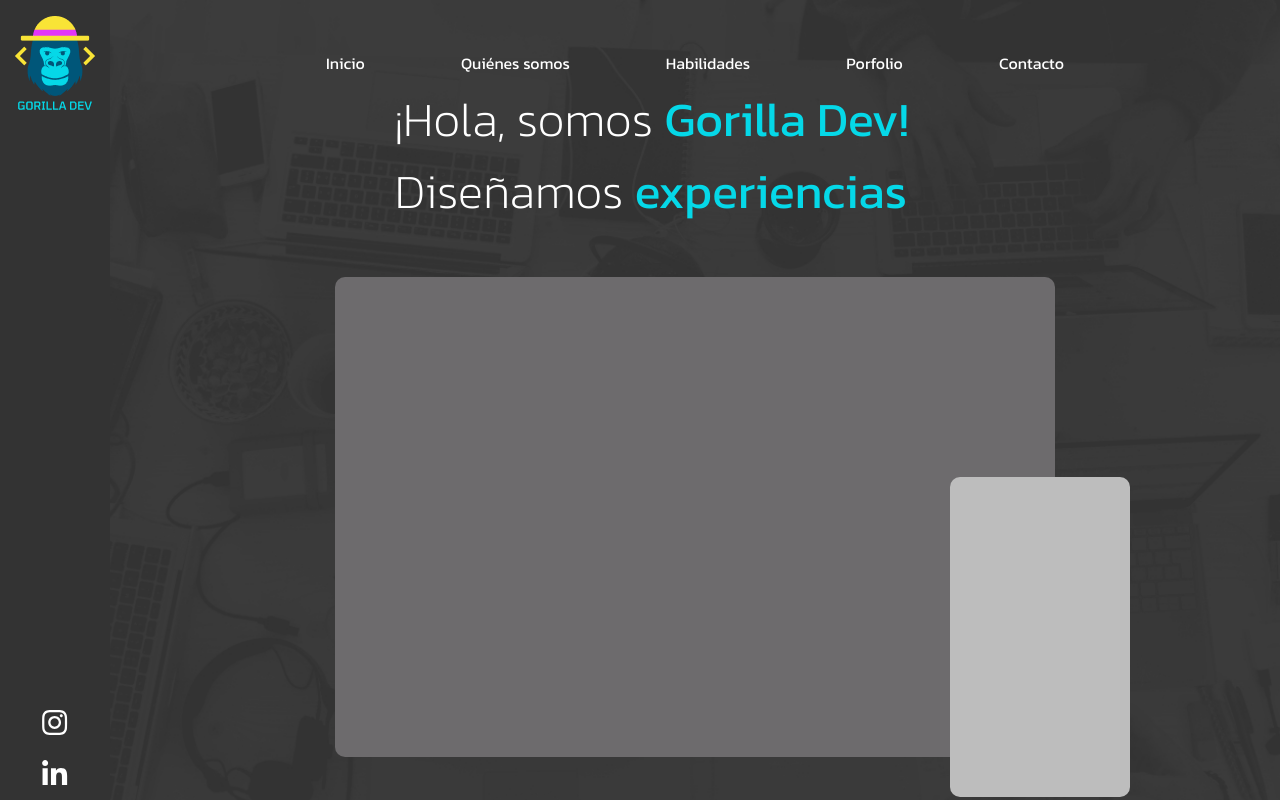
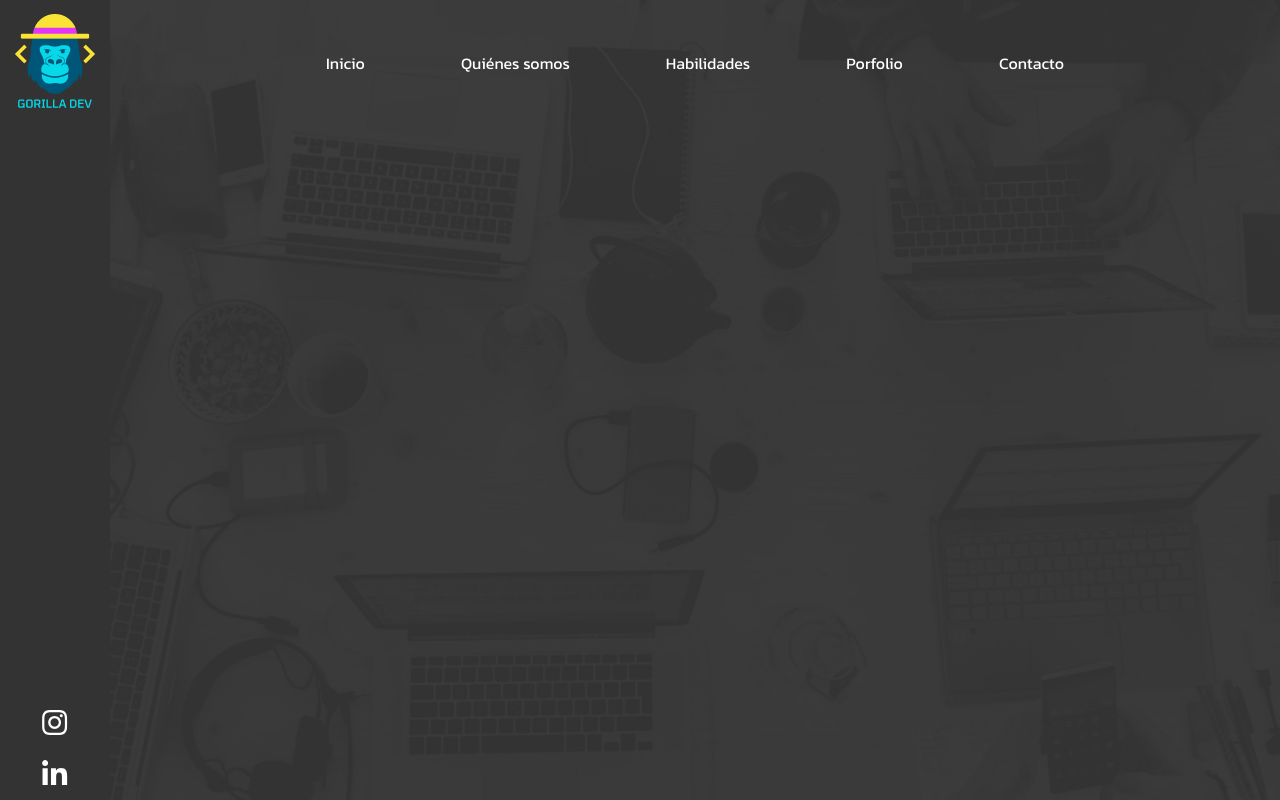
Before and after one commit to valinor33/gorilla-dev-pwa, a React (Create React App) app: page / in a window 1280 px wide. Built offline with nearby package versions, Linux system fonts and the light colour scheme.

Commit message:
update homeComponent and styles navbar & sidebar

```diff
--- /dev/null
+++ b/src/components/HomeMainContent.js
@@ -0,0 +1,20 @@
+import React from "react";
+import "./styles/HomeMainContent.css";
+
+function homeMainContent() {
+  return (
+    <section className="main__content">
+      <h1 className="main__content-title">
+        ¡Hola, somos <span>Gorilla Dev! </span>
+        Diseñamos <span>experiencias</span>
+      </h1>
+      <div className="main__content-cards">
+        <div className="main__content-card1">
+          <div className="main__content-card2"></div>
+        </div>
+      </div>
+    </section>
+  );
+}
+
+export default homeMainContent;
--- a/src/components/SideBar.js
+++ b/src/components/SideBar.js
@@ -1,6 +1,8 @@
 import React from "react";
+import { Link } from "react-router-dom";
 
 import "./styles/SideBar.css";
+import logo from "../assets/logo80px.png";
 
 function SideBar() {
   return (
@@ -43,6 +45,11 @@ function SideBar() {
           </svg>
         </a>
       </div>
+      <div className="logo">
+        <Link to="/">
+          <img className="sidebar__brand-logo" src={logo} alt="logo" />
+        </Link>
+      </div>
     </div>
   );
 }
--- /dev/null
+++ b/src/components/styles/HomeMainContent.css
@@ -0,0 +1,116 @@
+.main__content {
+  display: flex;
+  align-items: center;
+  justify-content: center;
+  width: 600px;
+  flex-direction: column;
+}
+
+.main__content-title {
+  color: var(--main-color-light);
+  font-weight: 200;
+  font-size: 48px;
+  width: 600px;
+  margin-bottom: 50px;
+  animation: fadeIn 3s;
+  position: relative;
+}
+
+.main__content-title span {
+  font-weight: 400;
+  color: var(--main-color-blue-light);
+}
+
+@keyframes fadeIn {
+  from {
+    top: -50px;
+    opacity: 0;
+  }
+  to {
+    top: 0;
+    opacity: 1;
+  }
+}
+
+.main__content-card1 {
+  background-color: var(--main-color-gray);
+  width: 720px;
+  height: 480px;
+  border-radius: 10px;
+  display: flex;
+  align-items: flex-end;
+  position: relative;
+  justify-content: flex-end;
+  animation: fadeLeft 3s;
+  animation-delay: 1s;
+  animation-fill-mode: backwards;
+}
+
+@keyframes fadeLeft {
+  from {
+    left: -50px;
+    opacity: 0;
+  }
+  to {
+    left: 0px;
+    opacity: 1;
+  }
+}
+
+.main__content-card2 {
+  background-color: #bdbdbd;
+  width: 180px;
+  height: 320px;
+  border-radius: 10px;
+  position: relative;
+  top: 40px;
+  right: -75px;
+  animation: fadeRight 3s;
+  animation-delay: 1s;
+}
+
+@keyframes fadeRight {
+  from {
+    right: -180px;
+    opacity: 0;
+  }
+  to {
+    right: -75px;
+    opacity: 1;
+  }
+}
+
+@media (max-width: 768px) {
+  .main__content-title {
+    font-size: 48px;
+    text-align: center;
+  }
+
+  .main__content-cards {
+    padding-top: 40px;
+  }
+
+  .main__content-card1 {
+    width: 360px;
+    height: 240px;
+  }
+  .main__content-card2 {
+    width: 90px;
+    height: 160px;
+    top: 25px;
+    right: -37px;
+  }
+}
+
+@media (max-width: 480px) {
+  .main__content {
+    width: 320px;
+    align-items: center;
+  }
+
+  .main__content-title {
+    font-size: 24px;
+    width: 100%;
+    text-align: center;
+  }
+}
--- a/src/components/styles/NavBar.css
+++ b/src/components/styles/NavBar.css
@@ -69,17 +69,33 @@
   transform: scaleX(0.5);
 }
 
-  @media (max-width: 1023px) {
+.navbar__brand-logo {
+  display: none;
+}
+
+@media only screen and (max-width: 1023px) {
   .navbar {
     background-color: var(--main-color-dark);
+    height: auto;
   }
 
   .navbar__links {
     padding: 0;
+    margin-top: 2rem;
+    margin-bottom: 2rem;
+  }
+
+  .navbar__links li {
+    padding: 0 1rem;
+  }
+
+  .navbar__brand-logo {
+    display: inline;
+    margin: 0.5rem auto;
   }
 }
 
-  @media (max-width: 768px) {
+@media only screen and (max-width: 768px) {
   .navbar {
     background-color: var(--main-color-dark);
     display: flex;
--- a/src/components/styles/SideBar.css
+++ b/src/components/styles/SideBar.css
@@ -2,6 +2,7 @@
   background-color: var(--main-color-dark);
   display: flex;
   flex-direction: column-reverse;
+  justify-content: space-between;
   width: 120px;
 }
 
@@ -15,7 +16,14 @@
   margin: 1em;
 }
 
-  @media (max-width: 1023px) {
+.logo {
+  display: flex;
+  justify-content: center;
+  align-items: center;
+  height: 125px;
+}
+
+@media only screen and (max-width: 1023px) {
   .sidebar {
     display: none;
   }
--- a/src/pages/Home.js
+++ b/src/pages/Home.js
@@ -1,4 +1,5 @@
 import React from "react";
+import HomeMainContent from "../components/HomeMainContent";
 import NavBar from "../components/NavBar";
 import SideBar from "../components/SideBar";
 
@@ -11,19 +12,7 @@ function Home() {
         <NavBar />
         <main className="main">
           <SideBar />
-          <div className="container">
-            <section className="main__content">
-              <h1 className="main__content-title">
-                ¡Hola, somos <span>Gorilla Dev! </span>
-                Diseñamos <span>experiencias</span>
-              </h1>
-              <div className="main__content-cards">
-                <div className="main__content-card1">
-                  <div className="main__content-card2"></div>
-                </div>
-              </div>
-            </section>
-          </div>
+          <div className="container">{/* <HomeMainContent /> */}</div>
         </main>
       </div>
     </React.Fragment>
--- a/src/pages/styles/Home.css
+++ b/src/pages/styles/Home.css
@@ -13,123 +13,3 @@
   justify-content: center;
   align-items: top;
 }
-
-  .main__content {
-    display: flex;
-    align-items: center;
-    justify-content: center;
-    width: 600px;
-    flex-direction: column;
-  }
-
-  .main__content-title {
-    color: var(--main-color-light);
-    font-weight: 200;
-    font-size: 48px;
-    width: 600px;
-    margin-bottom: 50px;
-    animation: fadeIn 3s;
-    position: relative;
-  }
-
-  .main__content-title span {
-    font-weight: 400;
-    color: var(--main-color-blue-light);
-  }
-
-  @keyframes fadeIn {
-    from {
-      top: -50px;
-      opacity: 0;
-    }
-    to {
-      top: 0;
-      opacity: 1;
-    }
-  }
-
-  .main__content-card1 {
-    background-color: var(--main-color-gray);
-    width: 720px;
-    height: 480px;
-    border-radius: 10px;
-    display: flex;
-    align-items: flex-end;
-    position: relative;
-    justify-content: flex-end;
-    animation: fadeLeft 3s;
-    animation-delay: 1s;
-    animation-fill-mode: backwards;
-  }
-
-  @keyframes fadeLeft {
-    from {
-      left: -50px;
-      opacity: 0;
-    }
-    to {
-      left: 0px;
-      opacity: 1;
-    }
-  }
-
-  .main__content-card2 {
-    background-color: #bdbdbd;
-    width: 180px;
-    height: 320px;
-    border-radius: 10px;
-    position: relative;
-    top: 40px;
-    right: -75px;
-    animation: fadeRight 3s;
-    animation-delay: 1s;
-  }
-
-  @keyframes fadeRight {
-    from {
-      right: -180px;
-      opacity: 0;
-    }
-    to {
-      right: -75px;
-      opacity: 1;
-    }
-  }
-
-  @media (max-width: 1023px) {
-    .main__content-title {
-      font-size: 48px;
-      text-align: center;
-    }
-
-    .main__content-cards {
-      padding-top: 40px;
-    }
-
-    .main__content-card1 {
-      width: 360px;
-      height: 240px;
-    }
-    .main__content-card2 {
-      width: 90px;
-      height: 160px;
-      top: 25px;
-      right: -37px;
-    }
-  }
-
-  @media (max-width: 768px) {
-  }
-
-  @media (max-width: 480px) {
-    .main__content {
-      width: 320px;
-      align-items: center;
-    }
-
-    .main__content-title {
-      font-size: 24px;
-      width: 100%;
-      text-align: center;
-    }
-  }
```
Also changed, not shown: src/components/IconLink.js (added, +19 -0 lines). Lines whose indentation alone changed are shown as unchanged.
